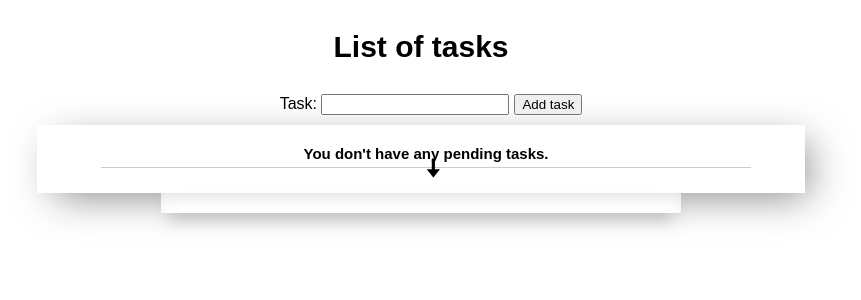
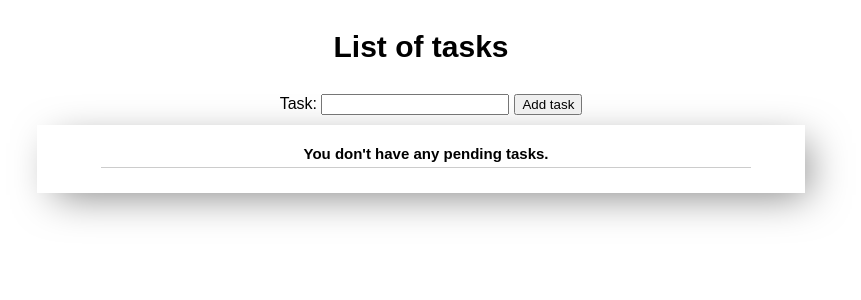
Before and after one commit to mklmng/react-todo-app, a React (Create React App) app: page / in a window 1280 px wide. Shown: the top 300 px of the page, without its empty margins (219-1080 px from the left). Built offline with nearby package versions, Linux system fonts and the light colour scheme.

Commit message:
Minor improvements on the UI.

```diff
--- a/src/App.css
+++ b/src/App.css
@@ -42,9 +42,12 @@ body {font-size: 1.6rem;}
   cursor: pointer;
 }
 
-.task-item__content, .task-item__controls{
+.task-item__content{
   display: inline-block;
   text-align: left;
+}
+.task-item__controls{
+  float: right;
 }
 
 .task-item__content{
@@ -72,6 +75,8 @@ body {font-size: 1.6rem;}
 }
 
 #edit-overlay{
+  width: 100%;
+  max-width: 500px;
   position: absolute;
   top: 50%;
   left: 50%;
@@ -81,9 +86,15 @@ body {font-size: 1.6rem;}
   padding: 2rem;
   background-color: rgba(0,0,0,0.85);
 }
-#edit-overlay>h2{
-  margin-top: 0;
-  color: #FFF;
+
+.edit-overlay__input{
+  width: 68%;
+  padding: 1rem;
+}
+.edit-overlay__cta{
+  padding: 1rem;
+  font-weight: bold;
+  border-radius: 2rem;
 }
 
 form, .list-wrapper{
@@ -103,6 +114,7 @@ form, .list-wrapper{
 
 .task-list li{
   margin-left: 1rem;
+  text-align: left;
 }
 .task.done{
   text-decoration: line-through;
@@ -130,15 +142,6 @@ input[type=text]{
     position: relative;
     border-bottom: 1px solid #CCC;
   }
-  #results>h2::after{
-    content: "\1F827";
-    display: block;
-    position: absolute;
-    bottom: -26px;
-    left: 50%;
-    font-size: 2.5rem;
-    color: #000;
-  }
 
   #todo-list{
     max-width: 76.8rem;
--- a/src/App.js
+++ b/src/App.js
@@ -16,6 +16,7 @@ class App extends Component {
 
   render() {
     const pendingTasks = this.state.tasks.filter(task => !task.complete).length;
+    const allTasks = this.state.tasks.length;
 
     return (
       <div id="todo-list">
@@ -36,13 +37,13 @@ class App extends Component {
           ? <div id="results"><h2>You have {pendingTasks > 1 ? `${pendingTasks} pending tasks` : `${pendingTasks} pending task`}.</h2></div>
           : <div id="results"><h2>You don't have any pending tasks.</h2></div>
         }
+        {allTasks > 0 &&
           <ol className="task-list">
           {this.state.editMode &&
           <Fragment>
             <div id="edit-overlay">
-              <h2>Edit task</h2>
-              <input type="text" value={this.state.editText} onChange={this.handleEditChanges} />
-              <button onClick={()=> this.handleEditUpdates()}>Accept Changes</button>
+              <input className="edit-overlay__input" type="text" value={this.state.editText} onChange={this.handleEditChanges} />
+              <button className="edit-overlay__cta" onClick={()=> this.handleEditUpdates()}>Accept Changes</button>
             </div>
           </Fragment>
           }
@@ -62,6 +63,7 @@ class App extends Component {
             )
           }
           </ol>
+          }
       </div>
     );
   }
```
